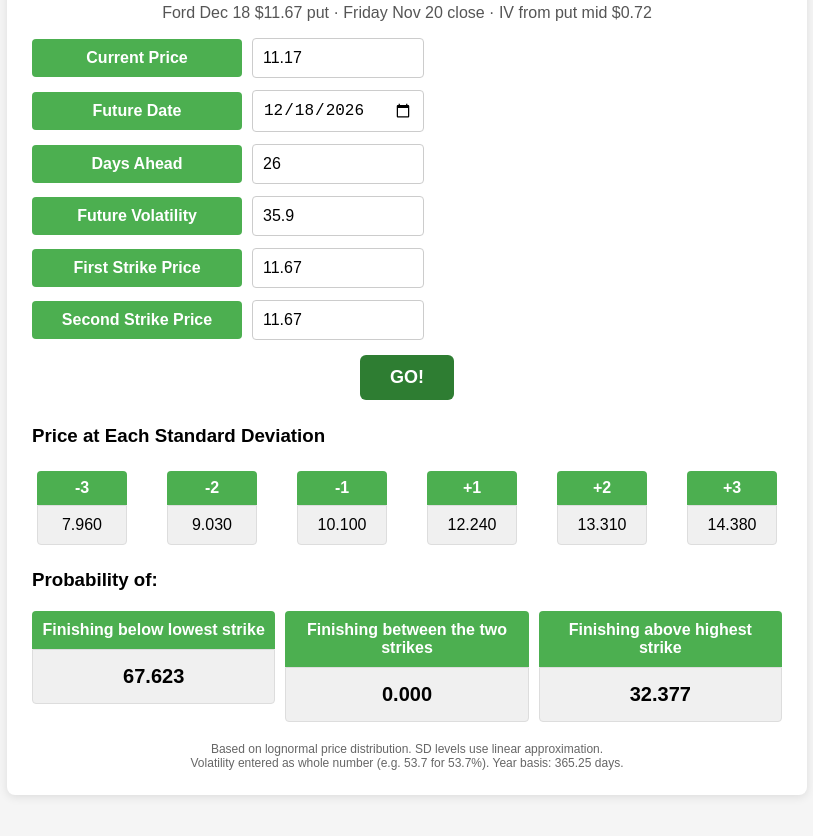
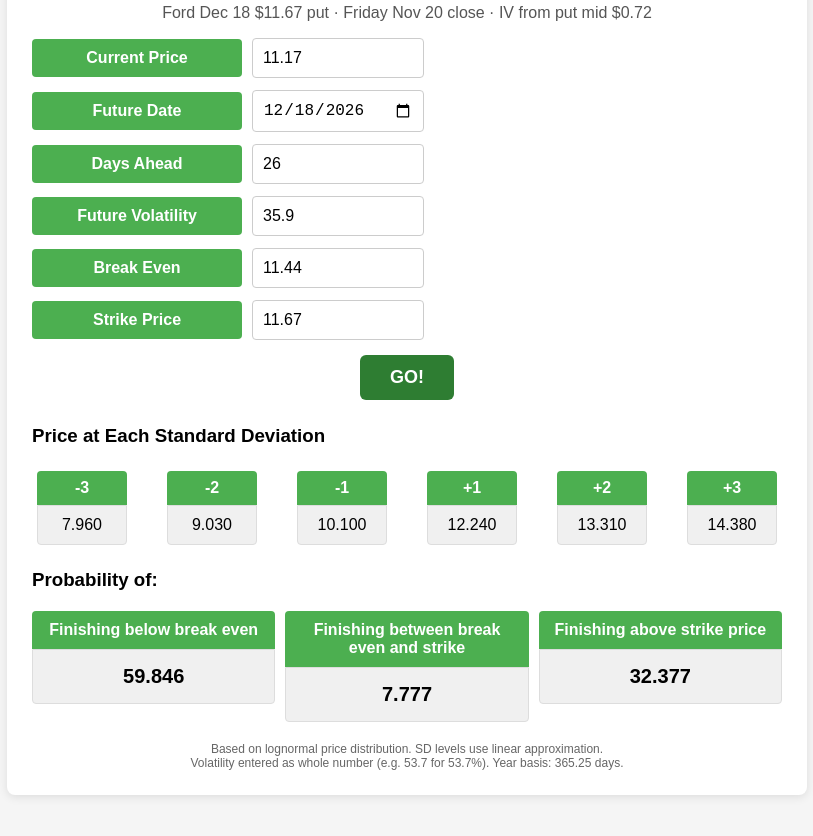
Before and after one commit to webguy125/probcalc, a plain HTML site: page index.html in a window 1280 px wide. Shown: the part 154-990 px from the top of the page, without its empty margins (233-1046 px from the left). Drawn offline with Linux system fonts and the light colour scheme.

Commit message:
Rename strike labels to break even and strike price.
Co-authored-by: webguy125 <webguy125@users.noreply.github.com>

```diff
--- a/index.html
+++ b/index.html
@@ -32,17 +32,17 @@ button:hover { background: #1b5e20; }
   <div class="row"><label>Future Date</label><input type="date" id="futureDate"></div>
   <div class="row"><label>Days Ahead</label><input type="number" id="daysAhead" value="26" min="1"></div>
   <div class="row"><label>Future Volatility</label><input type="number" id="volatility" value="35.9" step="0.1" min="0.1"></div>
-  <div class="row"><label>First Strike Price</label><input type="number" id="target1" value="11.67" step="0.01"></div>
-  <div class="row"><label>Second Strike Price</label><input type="number" id="target2" value="11.67" step="0.01"></div>
+  <div class="row"><label>Break Even</label><input type="number" id="target1" value="11.44" step="0.01"></div>
+  <div class="row"><label>Strike Price</label><input type="number" id="target2" value="11.67" step="0.01"></div>
   <button onclick="calculate()">GO!</button>
   <div class="results" id="results" style="display:none;">
     <h3>Price at Each Standard Deviation</h3>
     <div class="sd-table" id="sdTable"></div>
     <h3>Probability of:</h3>
     <div class="prob-row">
-      <div class="prob-box"><div class="prob-header">Finishing below lowest strike</div><div class="prob-value" id="probBelow"></div></div>
-      <div class="prob-box"><div class="prob-header">Finishing between the two strikes</div><div class="prob-value" id="probBetween"></div></div>
-      <div class="prob-box"><div class="prob-header">Finishing above highest strike</div><div class="prob-value" id="probAbove"></div></div>
+      <div class="prob-box"><div class="prob-header">Finishing below break even</div><div class="prob-value" id="probBelow"></div></div>
+      <div class="prob-box"><div class="prob-header">Finishing between break even and strike</div><div class="prob-value" id="probBetween"></div></div>
+      <div class="prob-box"><div class="prob-header">Finishing above strike price</div><div class="prob-value" id="probAbove"></div></div>
     </div>
   </div>
   <div class="note">Based on lognormal price distribution. SD levels use linear approximation.<br>Volatility entered as whole number (e.g. 53.7 for 53.7%). Year basis: 365.25 days.</div>
```
